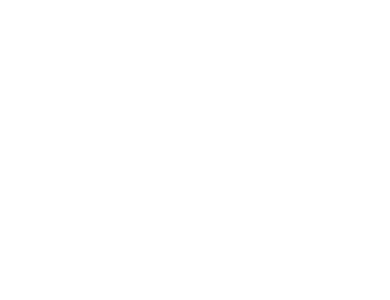
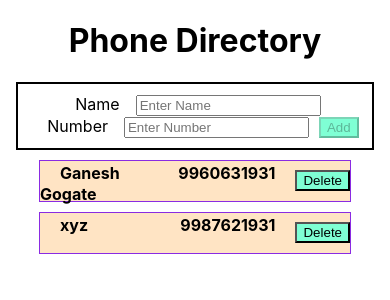
Before and after one commit to gogateganesh/phonedirectory, a React (Create React App) app: page / in a window 390 px wide. Shown: the top 300 px of the page. Built offline with nearby package versions, Linux system fonts and the light colour scheme.

Commit message:
Added Feature to add and delete contact from the phone directory

```diff
--- a/src/App.css
+++ b/src/App.css
@@ -1,38 +1,57 @@
-.App {
+.contactform{
+  display: flex;
+  justify-content: center;
+  align-content: center;
+  margin-inline: 1rem;
+  padding: 10px;
+  flex-wrap: wrap;
+  border: solid black 2px;
+}
+label{
+  margin-inline: 1rem;
+}
+
+input[type="text"]
+{
+  margin-right: 10px;
+}
+.App{
   text-align: center;
 }
+h4{
+  display: inline;
+  padding: 10px;
+  margin: 10px;
+  margin-right: 10px;
+}
+.singleCard{
+  display: flex;
+  flex-direction:row;
+  justify-content: start;
+  align-items: center;
+  border: solid blueviolet 1px;
+  margin:10px 10% 5px;
+  background-color: bisque;
+}
+.singleCard:hover{
+  border: solid blue 2px;
+}
+button{
+  margin-left: auto;
+  order: 2;
+  background-color: aquamarine;
+}
+button:hover{
+  cursor: pointer;
+  background-color: blue;
+}
+.singleCard div{
+  text-align: left;
+  height: 40px;
+  width: 240px;
 
-.App-logo {
-  height: 40vmin;
-  pointer-events: none;
 }
-
-@media (prefers-reduced-motion: no-preference) {
-  .App-logo {
-    animation: App-logo-spin infinite 20s linear;
-  }
+.singleCard div h4{
+  margin-top: auto;
+  vertical-align: middle;
 }
-
-.App-header {
-  background-color: #282c34;
-  min-height: 100vh;
-  display: flex;
-  flex-direction: column;
-  align-items: center;
-  justify-content: center;
-  font-size: calc(10px + 2vmin);
-  color: white;
-}
-
-.App-link {
-  color: #61dafb;
-}
-
-@keyframes App-logo-spin {
-  from {
-    transform: rotate(0deg);
-  }
-  to {
-    transform: rotate(360deg);
-  }
-}
--- a/src/App.js
+++ b/src/App.js
@@ -1,10 +1,41 @@
-import logo from './logo.svg';
+import { useState } from 'react';
 import './App.css';
+import Card from './components/Card.jsx'
+import Form from './components/Form.jsx'
 
 function App() {
+  const [contactList, setContactList] = useState([{
+    name: 'Ganesh Gogate',
+    number: '9960631931'
+  }, {
+    name: 'xyz',
+    number: '9987621931'
+  }]);
+
+  const deleteContact = (index) => {
+    var list = contactList.filter((v, i) => {
+      if (i !== index)
+        return v;
+    });
+    setContactList(list);
+  };
+
+  const addContact=(obj)=>{
+    console.log(obj);
+    var list = [...contactList,obj];
+    setContactList(list);
+    return true
+  }
+
+
   return (
-    <div className="App">
-
+    <div>
+      <Form addContact={addContact} />
+      <div className='ProductList'>
+        {contactList.map((v, index) => {
+          return <Card contact={v} key={v.number} deleteContact={deleteContact} index={index}></Card>;
+        })}
+      </div>
     </div>
   );
 }
--- /dev/null
+++ b/src/components/Card.jsx
@@ -0,0 +1,16 @@
+export default function Card(props) {
+
+    return (
+        <>
+            <div className="singleCard">
+                <div>
+                <h4>{props.contact.name}</h4>
+                </div>
+                <div>
+                <h4>{props.contact.number}</h4>
+                </div>
+                <button onClick={()=>{props.deleteContact(props.index)}}>Delete</button>
+            </div>
+        </>
+    );
+}
--- /dev/null
+++ b/src/components/Form.jsx
@@ -0,0 +1,40 @@
+import { useState } from "react";
+export default function Form(props) {
+    const [name, setName] = useState('');
+    const [number, setContact] = useState('');
+    const [isValid, toggelValid] = useState(false);
+
+    var deleteClick = () => {
+        var obj = {
+            'name': name,
+            'number': number
+        }
+        if (props.addContact(obj)) {
+            setContact('')
+            setName('')
+        }
+    }
+
+    return (
+        <div>
+            <div className="App">
+                <h1>Phone Directory</h1>
+            </div>
+            <div>
+                <div className='contactform'>
+                    <div>
+                        <label htmlFor='name'>Name</label>
+                        <input type="text" id='name' value={name} onChange={(e) => { setName(e.target.value) }} placeholder='Enter Name'></input>
+                    </div>
+                    <div>
+                        <label htmlFor='Number'>Number</label>
+                        <input type="text" id='Number' value={number} onChange={(e) => { setContact(e.target.value) }} placeholder='Enter Number'></input>
+                    </div>
+                    <div>
+                        <button disabled={!name||!number} onClick={() => deleteClick()}>Add</button>
+                    </div>
+                </div>
+            </div>
+        </div>
+    );
+}
```
